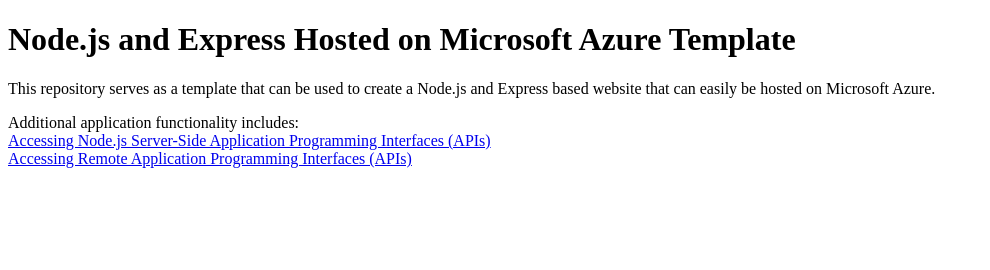
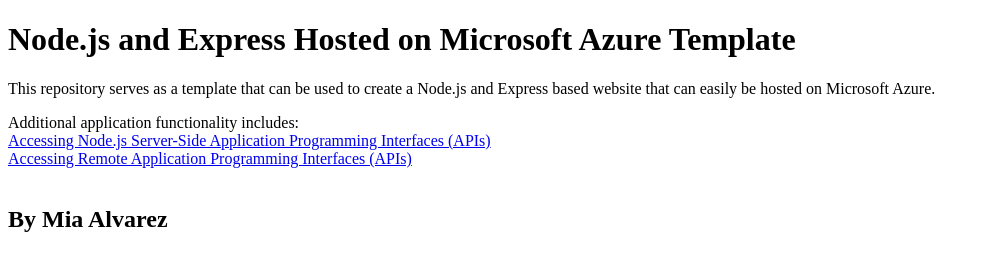
Before and after one commit to xxpineapplesxx7/node-js-on-azure-test, a website: page static/index.html in a window 1280 px wide. Shown: the whole page, without its empty margins (0-990 px from the left). Drawn offline with Linux system fonts and the light colour scheme.

Commit message:
Update index.html.

```diff
--- a/static/index.html
+++ b/static/index.html
@@ -10,6 +10,8 @@
 
 Additional application functionality includes:<br />
 <a href="fetching-from-server.html">Accessing Node.js Server-Side Application Programming Interfaces (APIs)</a><br />
-<a href="fetching-remote-dog-breeds.html">Accessing Remote Application Programming Interfaces (APIs)</a>
+<a href="fetching-remote-dog-breeds.html">Accessing Remote Application Programming Interfaces (APIs)</a><br /> <br />
+
+<h2>By Mia Alvarez</h2>
 </body>
 </html>
```
